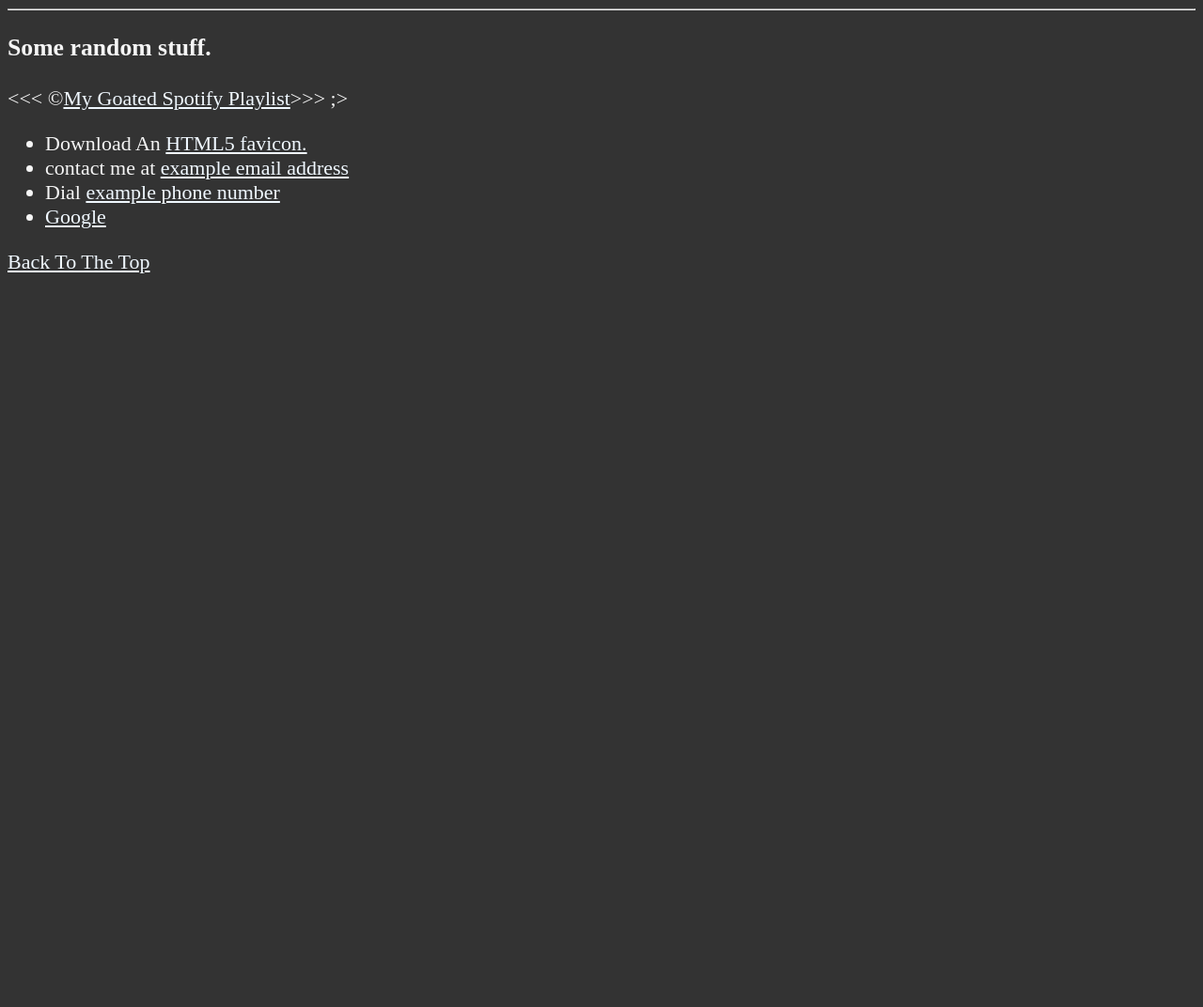
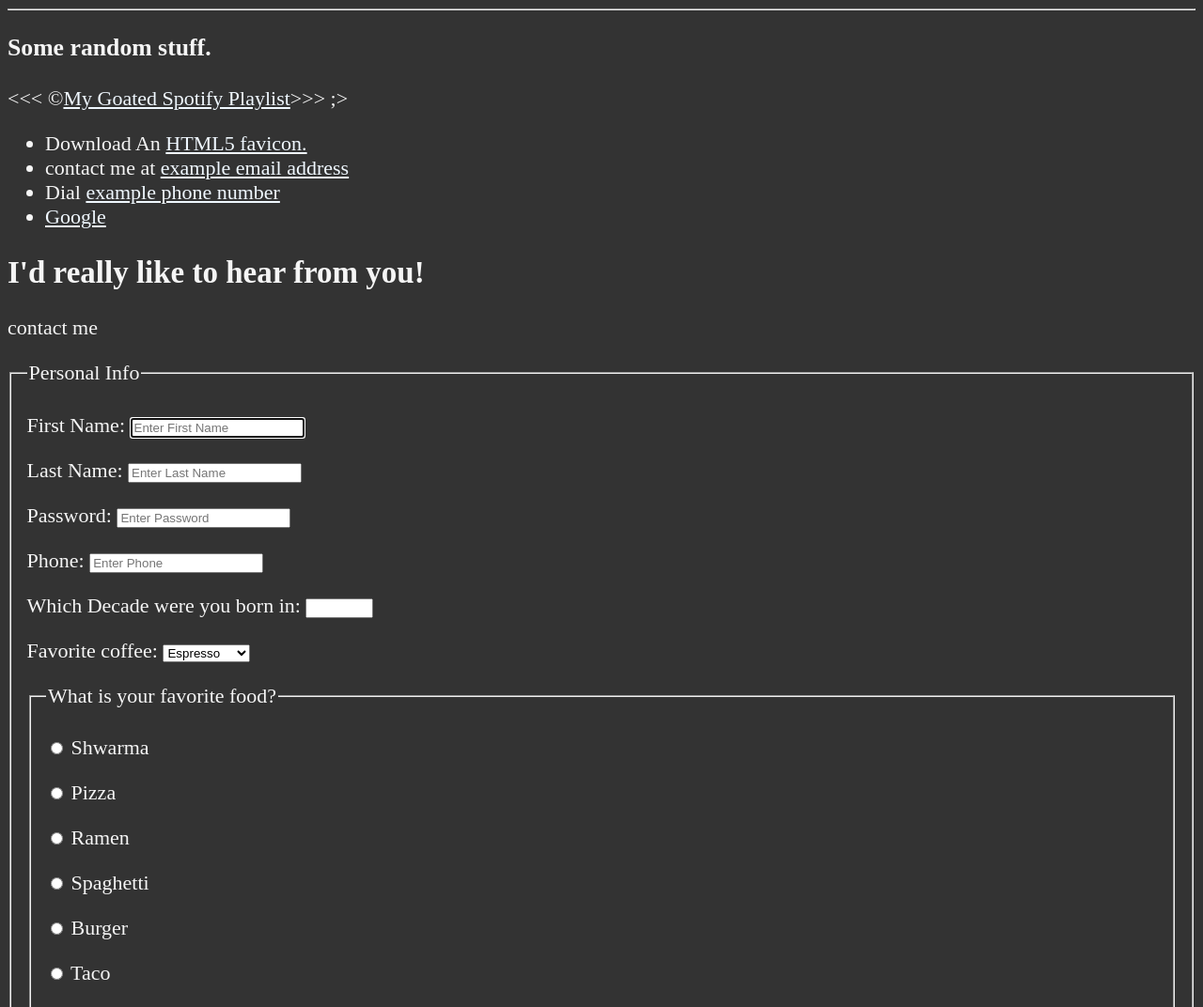
Before and after one commit to coolworldwithoutanythingcool/learning-html, a plain HTML site: page index.html in a window 1280 px wide. Shown: the part 4429-5501 px from the top of the page at 94% size. Before the commit the page ends 4729 px from the top, so only its background shows below. Drawn offline with Linux system fonts and the light colour scheme; files that its build step writes are made by us from their sources; files whose address does not match are found by name.

Commit message:
Update index.html

```diff
--- a/index.html
+++ b/index.html
@@ -298,6 +298,180 @@
             <a href="https://www.google.co.in/" target="_blank">Google</a>
           </li>
         </ul>
+        <h2>I'd really like to hear from you!</h2>
+        <p>contact me</p>
+        <form action="https://httpbin.org/get" method="get">
+          <fieldset>
+            <legend>Personal Info</legend>
+            <p>
+              <label for="Firstname">First Name:</label>
+              <input
+                type="text"
+                name="FirstName"
+                id="FirstName"
+                placeholder="Enter First Name"
+                autocomplete="on"
+                required
+                autofocus
+              />
+            </p>
+            <p>
+              <label for="Lastname">Last Name:</label>
+              <input
+                type="text"
+                name="LastName"
+                id="LastName"
+                placeholder="Enter Last Name"
+                autocomplete="on"
+                required
+              />
+            </p>
+            <p>
+              <label for="Password">Password:</label>
+              <input
+                type="password"
+                name="Password"
+                id="Password"
+                placeholder="Enter Password"
+                required
+              />
+            </p>
+            <p>
+              <label for="Phone">Phone:</label>
+              <input
+                type="tel"
+                name="Phone"
+                id="Phone"
+                placeholder="Enter Phone"
+                pattern="[0-9]{10}"
+                required
+              />
+            </p>
+            <p>
+              <label for="Decade">Which Decade were you born in:</label>
+              <input
+                type="number"
+                name="Decade"
+                id="Decade"
+                min="1940"
+                max="2040"
+                step="10"
+                value=""
+              />
+            </p>
+            <p>
+              <label for="coffee">Favorite coffee:</label>
+              <select name="coffee" id="coffee">
+                <option value="cappuccino">Cappuccino</option>
+                <option value="espresso" selected>Espresso</option>
+                <option value="latte">Latte</option>
+                <option value="macchiato">Macchiato</option>
+                <option value="americano">Americano</option>
+                <option value="cortado">Cortado</option>
+                <option value="frappecino">Frappecino</option>
+                <option value="other">Other</option>
+              </select>
+            </p>
+            <fieldset>
+              <legend>What is your favorite food?</legend>
+              <p>
+                <input type="radio" name="food" id="shwarma" value="shwarma" />
+                <label for="shwarma">Shwarma</label>
+              </p>
+              <p>
+                <input type="radio" name="food" id="pizza" value="pizza" />
+                <label for="pizza">Pizza</label>
+              </p>
+              <p>
+                <input type="radio" name="food" id="ramen" value="ramen" />
+                <label for="ramen">Ramen</label>
+              </p>
+              <p>
+                <input
+                  type="radio"
+                  name="food"
+                  id="spaghetti"
+                  value="spaghetti"
+                />
+                <label for="spaghetti">Spaghetti</label>
+              </p>
+              <p>
+                <input type="radio" name="food" id="burger" value="burger" />
+                <label for="burger">Burger</label>
+              </p>
+              <p>
+                <input type="radio" name="food" id="taco" value="taco" />
+                <label for="taco">Taco</label>
+              </p>
+              <p>
+                <input
+                  type="radio"
+                  name="food"
+                  id="fried chicken"
+                  value="fried chicken"
+                />
+                <label for="fried chicken">Fried Chicken</label>
+              </p>
+            </fieldset>
+          </fieldset>
+          <br />
+          <fieldset>
+            <legend>Do you have pets?</legend>
+            <p>
+              <input type="checkbox" name="pets" id="dog" value="dog" />
+              <label for="dog">Dog</label>
+            </p>
+            <p>
+              <input type="checkbox" name="pets" id="cat" value="cat" />
+              <label for="cat">Cat</label>
+            </p>
+            <p>
+              <input type="checkbox" name="pets" id="bird" value="bird" />
+              <label for="bird">Bird</label>
+            </p>
+            <p>
+              <input
+                type="checkbox"
+                name="pets"
+                id="goldfish"
+                value="goldfish"
+              />
+              <label for="goldfish">Goldfish</label>
+            </p>
+            <p>
+              <input type="checkbox" name="pets" id="hamster" value="hamster" />
+              <label for="hamster">Hamster</label>
+            </p>
+            <p>
+              <input type="checkbox" name="pets" id="none" value="none" />
+              <label for="none">None</label>
+            </p>
+          </fieldset>
+          <br />
+          <fieldset>
+            <legend>Send me a Note</legend>
+            <label for="message">Your message:</label>
+            <br />
+            <textarea
+              name="message"
+              id="message"
+              cols="60"
+              rows="40"
+              placeholder="Type your message here"
+            ></textarea>
+          </fieldset>
+          <br />
+          <button type="submit">Submit</button>
+          <button
+            type="submit"
+            formaction="https://httpbin.org/post"
+            formmethod="post"
+          >
+            Post
+          </button>
+          <button type="reset">Reset</button>
+        </form>
+        <br />
         <a href="#">Back To The Top</a>
       </section>
     </footer>
```
